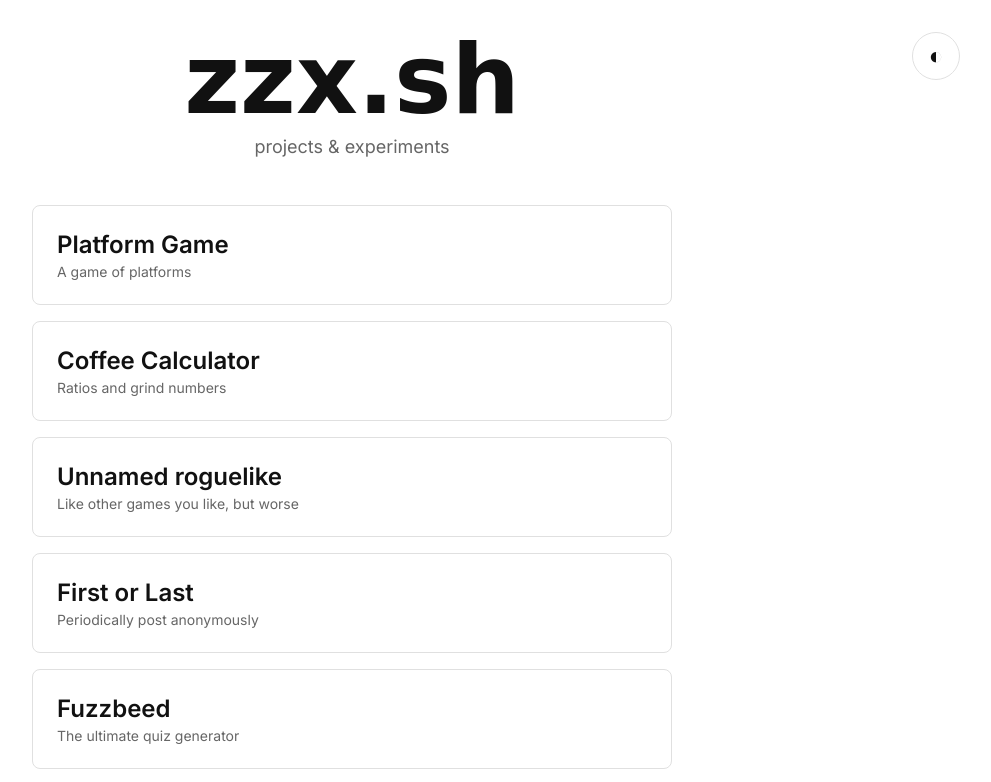
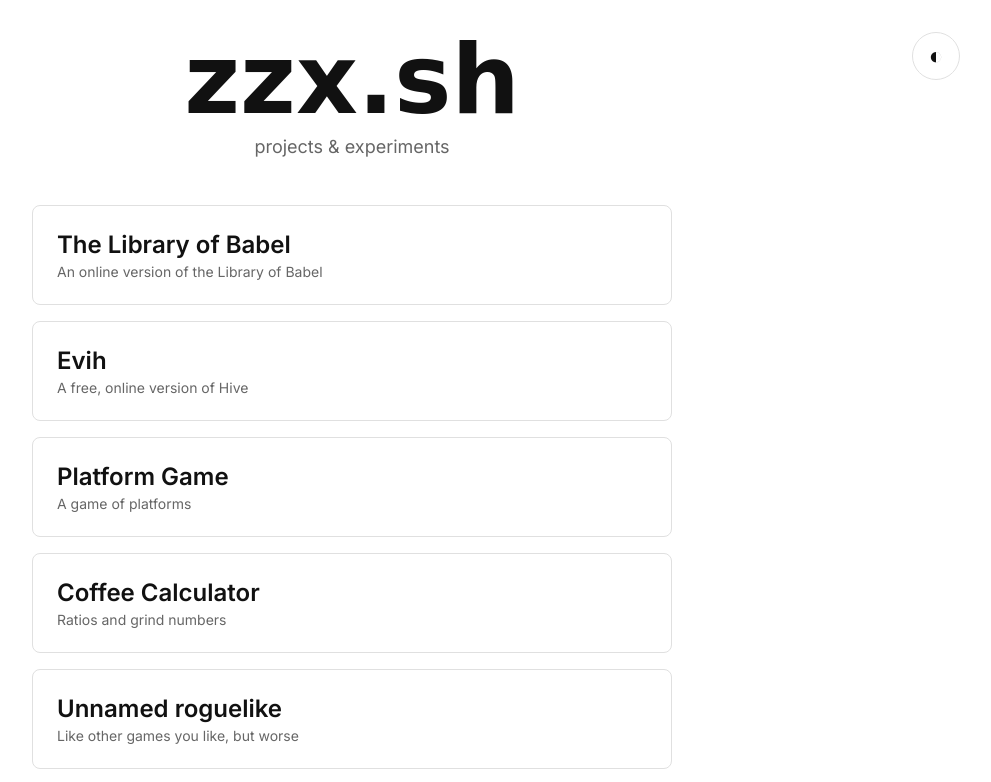
Before and after one commit to notnmeyer/zzx.sh-website, a plain HTML site: page site/index.html in a window 1280 px wide. Shown: the top 782 px of the page, without its empty margins (288-1279 px from the left). Drawn offline with Linux system fonts and the light colour scheme; a web font is replaced by a local one.

Commit message:
add evih and lob

```diff
--- a/site/index.html
+++ b/site/index.html
@@ -19,6 +19,16 @@
         <p class="subtitle">projects & experiments</p>
 
         <nav class="links">
+            <a href="https://library-of-babel.fly.dev" class="link-item">
+                <span class="link-name">The Library of Babel</span>
+                <span class="link-desc">An online version of the Library of Babel</span>
+            </a>
+
+            <a href="https://evih.zzx.sh" class="link-item">
+                <span class="link-name">Evih</span>
+                <span class="link-desc">A free, online version of Hive</span>
+            </a>
+
             <a href="https://platform-game.zzx.sh" class="link-item">
                 <span class="link-name">Platform Game</span>
                 <span class="link-desc">A game of platforms</span>
```
